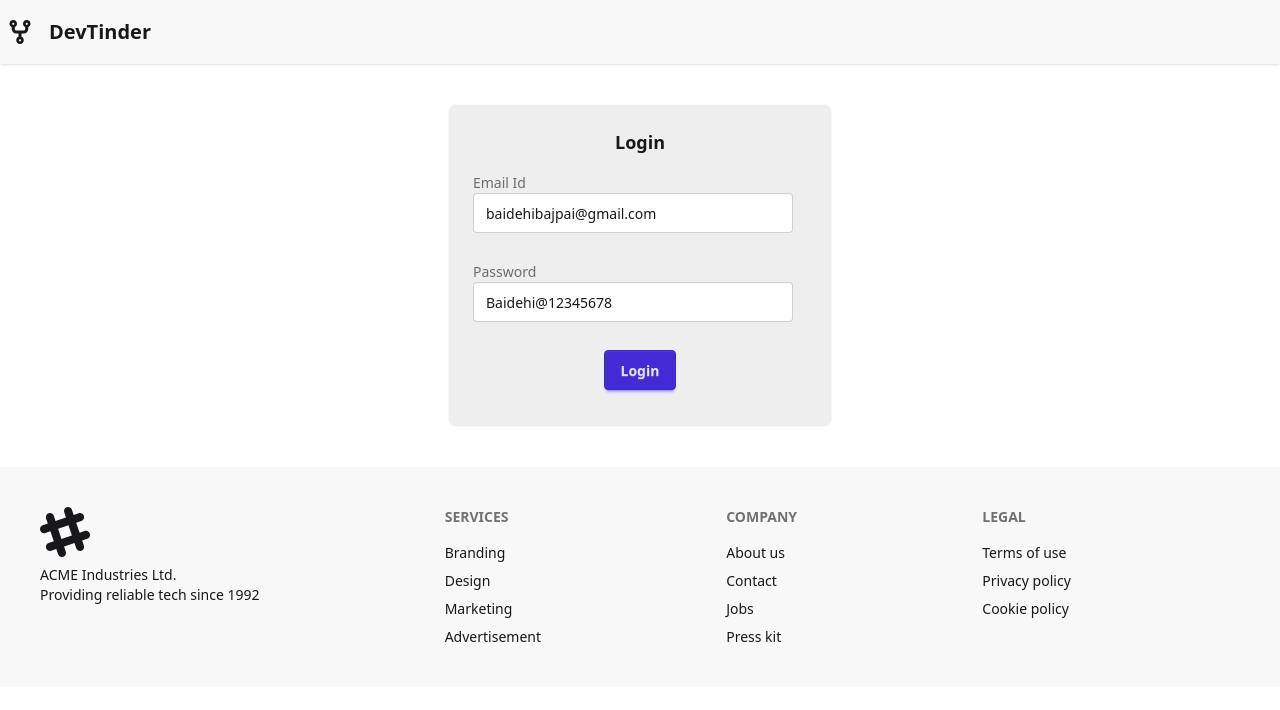
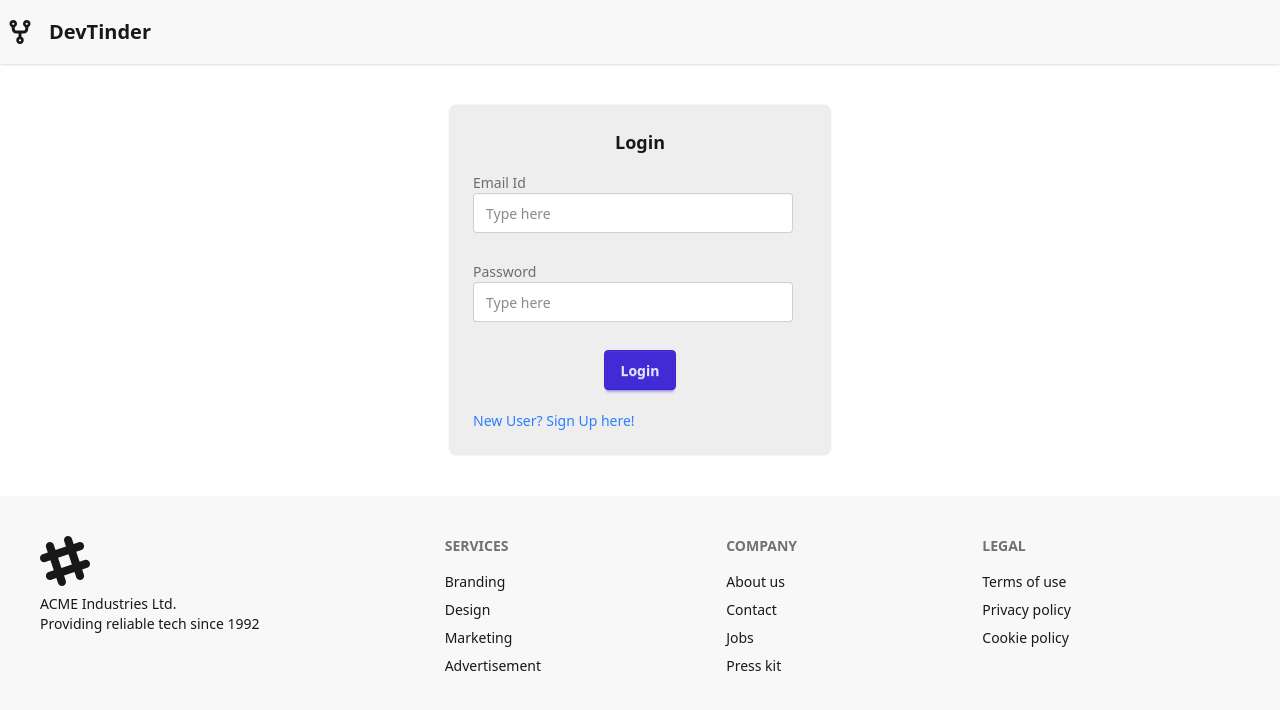
Before and after one commit to vishalawaken/devTinder-Web, a React (Vite) app: page /login in a window 1280 px wide. Shown: the top 710 px of the page. Built offline with nearby package versions, Linux system fonts and the light colour scheme; no server answers.

Commit message:
Enhance user authentication by adding SignUp functionality in the Login component. Update App structure for better layout and readability. Modify README to include new SignUp feature and connection requests page.

```diff
--- a/src/App.jsx
+++ b/src/App.jsx
@@ -10,21 +10,26 @@ import Connections from "./Components/Connections";
 import Requests from "./Components/Requests";
 const App = () => {
   return (
-    <>
+    <div className="min-h-screen flex flex-col">
       <Provider store={appStore}>
         <BrowserRouter basename="/">
+          <div className="flex-grow">
             <Routes>
               <Route path="/" element={<Body></Body>}>
                 <Route path="/" element={<Feed></Feed>}></Route>
                 <Route path="/login" element={<Login></Login>}></Route>
                 <Route path="/profile" element={<Profile></Profile>}></Route>
-          <Route path="/connections" element={<Connections></Connections>}></Route>
+                <Route
+                  path="/connections"
+                  element={<Connections></Connections>}
+                ></Route>
                 <Route path="/requests" element={<Requests></Requests>}></Route>
               </Route>
             </Routes>
+          </div>
         </BrowserRouter>
       </Provider>
-    </>
+    </div>
   );
 };
 
--- a/src/Components/Login.jsx
+++ b/src/Components/Login.jsx
@@ -7,8 +7,11 @@ import { BASE_URL } from '../utils/constants';
 
 
 const Login = () => {
-  const [emailId,setEmailId]=useState("baidehibajpai@gmail.com");
-  const[password,setPassword]=useState("Baidehi@12345678");
+  const [emailId,setEmailId]=useState("");
+  const[password,setPassword]=useState("");
+  const[firstName,setFirstName]=useState("");
+  const[lastName,setLastName]=useState("");
+  const[isLoginForm,setIsLoginForm]=useState(true);
   const dispatch=useDispatch();
   const navigate=useNavigate();
   const[error,setError]=useState("")
@@ -32,18 +35,47 @@ const Login = () => {
     }
 
   }
+
+  const handleSignUp=async ()=>{
+    try {
+     const res =await axios.post(BASE_URL+"/signup",{firstName,lastName,emailId,password},{withCredentials:true})
+     dispatch(addUser(res.data.data));
+     navigate("/profile")
+    } catch (error) {
+      console.error(error)
+    }
+  }
   return (
     <div className='flex justify-center items-center my-10'>
       <div className="card card-border bg-base-300 w-96">
   <div className="card-body">
-    <h2 className="card-title justify-center">Login</h2>
+    <h2 className="card-title justify-center">{isLoginForm?"Login":"SignUp"}</h2>
     <div className='gap-3 flex flex-col'>
+
+    {!isLoginForm&&<>
+    <label className='form-control w-full max-w-xs my-2'>
+      <div className='label'>
+        <span className='label-text'>First Name</span>
+      </div>
+      <input value={firstName} onChange={(e)=>setFirstName(e.target.value)} type="text" placeholder='Type here' className='input input-bordered w-full max-w-xs' />
+    </label>
+
+    <label className='form-control w-full max-w-xs my-2'>
+      <div className='label'>
+        <span className='label-text'>Last Name</span>
+      </div>
+      <input value={lastName} onChange={(e)=>setLastName(e.target.value)} type="text" placeholder='Type here' className='input input-bordered w-full max-w-xs' />
+    </label>
+    </>}
+
     <label className='form-control w-full max-w-xs my-2'>
       <div className='label'>
         <span className='label-text'>Email Id</span>
       </div>
       <input value={emailId} onChange={(e)=>setEmailId(e.target.value)} type="text" placeholder='Type here' className='input input-bordered w-full max-w-xs' />
     </label>
+
+
     <label className='form-control w-full max-w-xs my-2'>
       <div className='label'>
         <span className='label-text'>Password</span>
@@ -53,8 +85,9 @@ const Login = () => {
     </div>
     <div className="card-actions justify-center my-3 flex flex-col items-center">
       {error && <p className='text-red-600'>{error}</p>}
-      <button className="btn btn-primary" onClick={handleLogin}>Login</button>
+      <button className="btn btn-primary" onClick={isLoginForm ?handleLogin:handleSignUp}>{isLoginForm?"Login":"SignUp"}</button>
     </div>
+    <p className='cursor-pointer text-blue-500 hover:text-[15px] hover:text-blue-200 transition-all' onClick={()=>setIsLoginForm(!isLoginForm)}>{isLoginForm?"New User? Sign Up here!":"Already have an account? Login here!"}</p>
   </div>
 </div>
     </div>
```
Also changed, not shown: 1 other file (tests, documents, lock files or other folders). Lines whose indentation alone changed are shown as unchanged.
